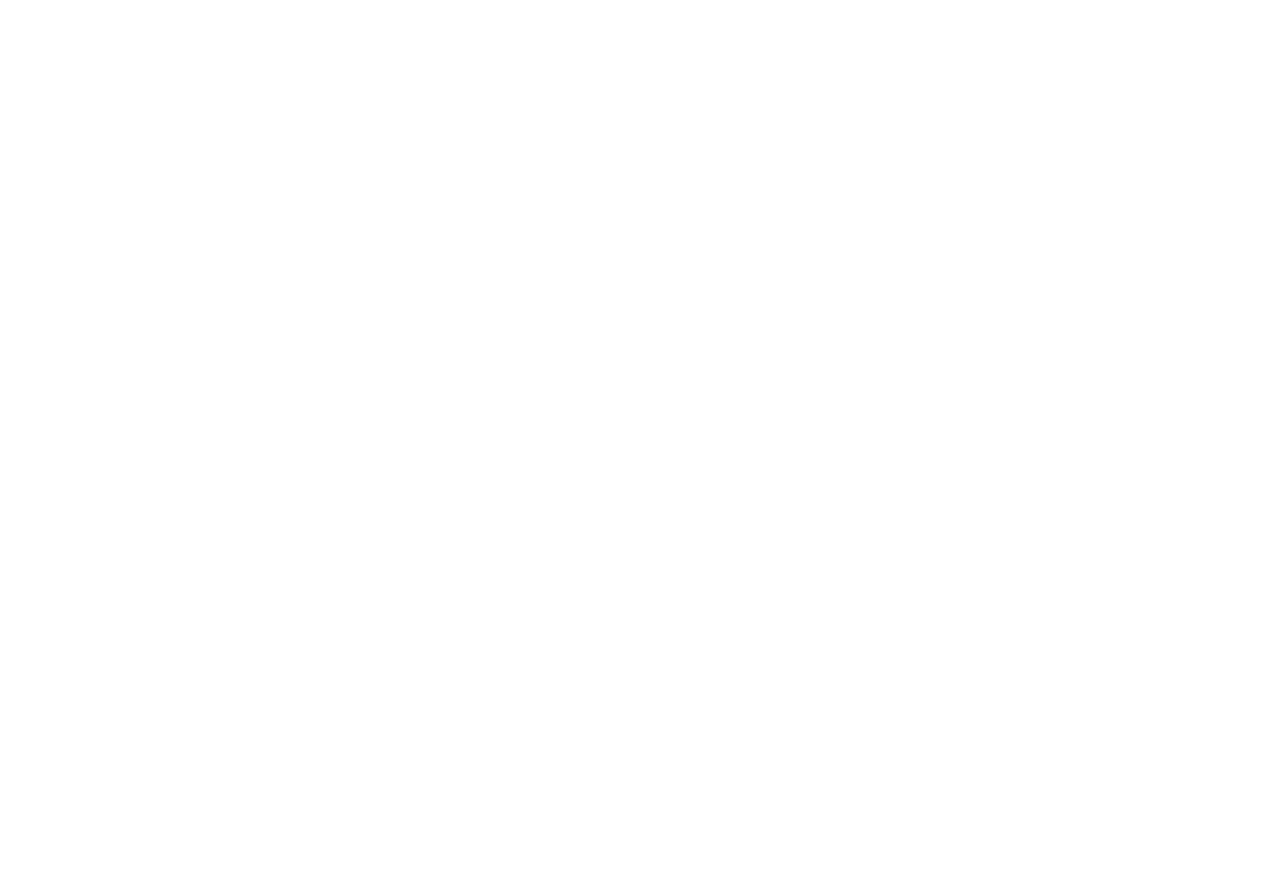
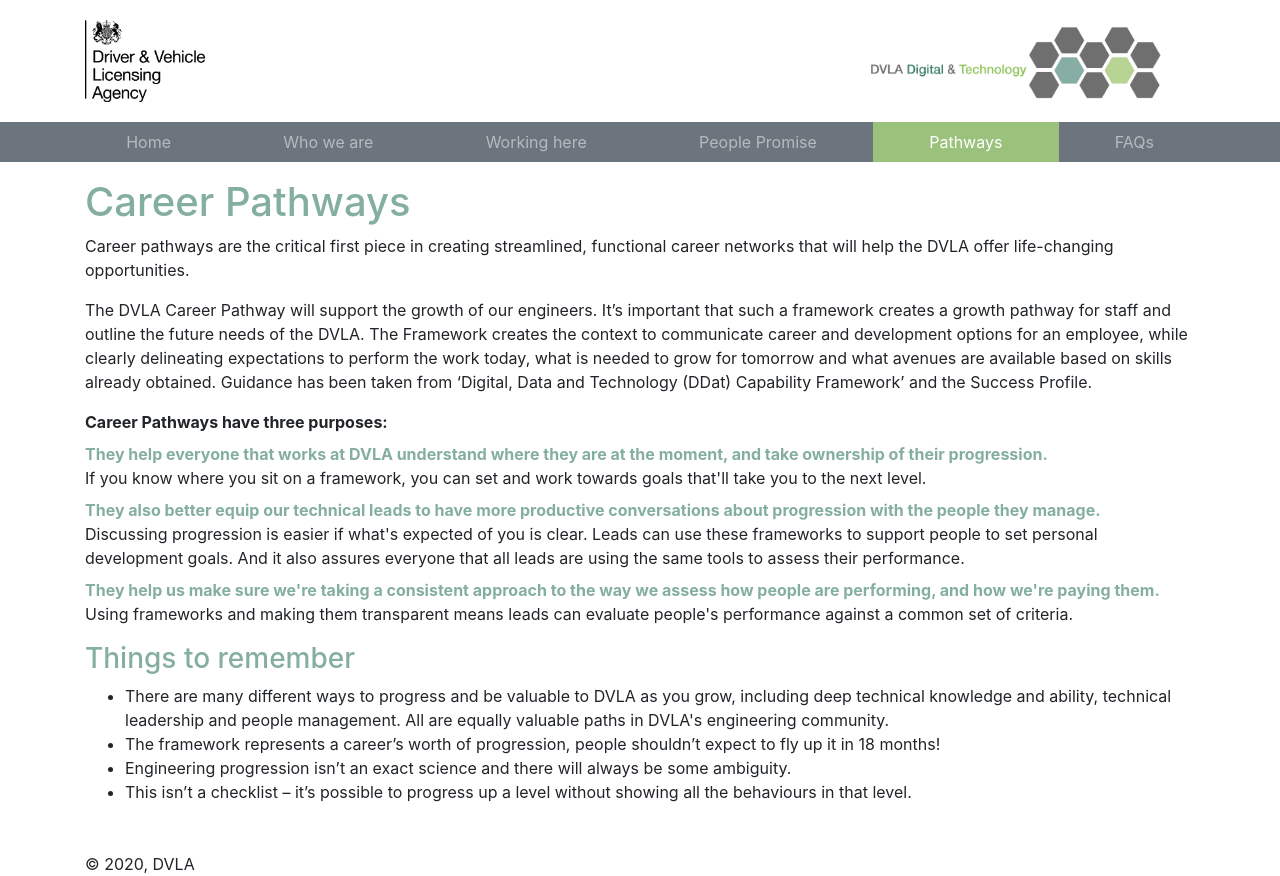
Before and after one commit to chrilliams/pathways, a Gatsby site: page /pathways in a window 1280 px wide. Before the commit this address had no page. Before the commit the page ends 800 px from the top, so only its background shows below. Built offline with nearby package versions, Linux system fonts and the light colour scheme; Gatsby itself is replaced by a stand-in of ours.

Commit message:
added the introductions to career pathways

```diff
--- a/src/components/layout.js
+++ b/src/components/layout.js
@@ -28,7 +28,7 @@
         <Header siteTitle={data.site.siteMetadata.title} />
         <Container>
           <main>{children}</main>
-          <footer>© {new Date().getFullYear()}, DVLA</footer>
+          <footer className="mt-5">© {new Date().getFullYear()}, DVLA</footer>
         </Container>
       </>
     )}
--- a/src/pages/index.js
+++ b/src/pages/index.js
@@ -1,6 +1,6 @@
 import React from "react"
 import hivePeople from "../../static/images/hive_people.png"
-import ResponsiveEmbed from 'react-bootstrap/ResponsiveEmbed'
+import ResponsiveEmbed from "react-bootstrap/ResponsiveEmbed"
 
 const IndexPage = () => (
   <>
@@ -71,7 +71,7 @@
       pipeline.
     </p>
     <ResponsiveEmbed aspectRatio="16by9">
-      <embed src="https://www.youtube.com/embed/2iGa453g8AA"/>
+      <embed src="https://www.youtube.com/embed/2iGa453g8AA" />
     </ResponsiveEmbed>
   </>
 )
--- /dev/null
+++ b/src/pages/pathways/index.js
@@ -0,0 +1,60 @@
+import React from "react"
+
+const PathwaysPage = () => (
+  <>
+    <h1 className="text-primary pt-3">Career Pathways</h1>
+    <p>
+      Career pathways are the critical first piece in creating streamlined,
+      functional career networks that will help the DVLA offer life-changing
+      opportunities.
+    </p>
+    <p>
+      The DVLA Career Pathway will support the growth of our engineers. It’s
+      important that such a framework creates a growth pathway for staff and
+      outline the future needs of the DVLA. The Framework creates the context to
+      communicate career and development options for an employee, while clearly
+      delineating expectations to perform the work today, what is needed to grow
+      for tomorrow and what avenues are available based on skills already
+      obtained. Guidance has been taken from ‘Digital, Data and Technology
+      (DDat) Capability Framework’ and the Success Profile.
+    </p>
+    <b>Career Pathways have three purposes:</b>
+    <p className="text-primary mb-0 mt-2">
+      <strong>
+        {" "}
+        They help everyone that works at DVLA understand where they are at the
+        moment, and take ownership of their progression.
+      </strong>
+    </p>
+    If you know where you sit on a framework, you can set and work towards goals
+    that'll take you to the next level.
+    <p className="text-primary mb-0 mt-2">
+      <strong>
+        They also better equip our technical leads to have more productive
+        conversations about progression with the people they manage.
+      </strong>
+    </p>
+    Discussing progression is easier if what's expected of you is clear. Leads
+    can use these frameworks to support people to set personal development
+    goals. And it also assures everyone that all leads are using the same tools
+    to assess their performance.
+    <p className="text-primary mb-0 mt-2">
+      <strong>
+        They help us make sure we're taking a consistent approach to the way we
+        assess how people are performing, and how we're paying them.
+      </strong>
+    </p>
+    Using frameworks and making them transparent means leads can evaluate
+    people's performance against a common set of criteria.
+    <h3 className="text-primary pt-3">Things to remember</h3>
+    <ul>
+      <li>There are many different ways to progress and be valuable to DVLA as you grow, including deep technical knowledge and ability, technical leadership and people management. All are equally valuable paths in DVLA's engineering community.</li>
+      <li>The framework represents a career’s worth of progression, people shouldn’t expect to fly up it in 18 months!</li>
+      <li>Engineering progression isn’t an exact science and there will always be some ambiguity.</li>
+      <li>This isn’t a checklist – it’s possible to progress up a level without showing all the behaviours in that level.</li>
+    </ul>
+
+    </>
+)
+
+export default PathwaysPage
```
Also changed, not shown: src/pages/pathways/images/success-profile.png (added), static/images/C014X01X2-Jamie-Ellis-lrg-1024x600.jpg (added), static/images/C014X01X2-Sarah-Hayward-lrg-1024x600.jpg (added), static/images/C014X01X2-Thomas-Hinton-lrg-1024x600.jpg (added), static/images/MIS1033X3_SM_Emma_01_web-1024x600.jpg (added).
